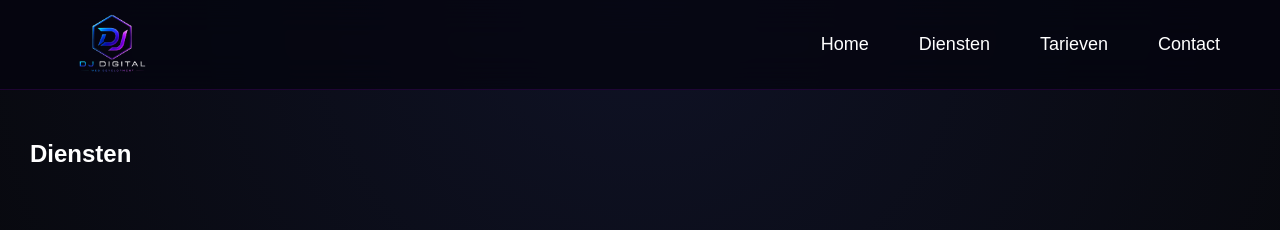
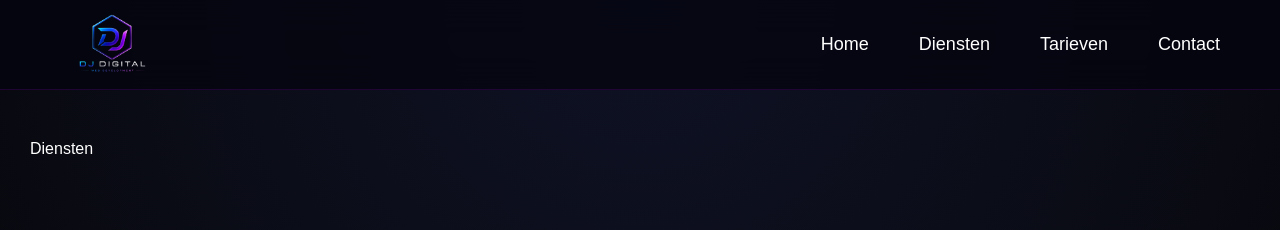
Before and after one commit to djdigitaldev-code/djdigital-website, a Next.js app: page /diensten in a window 1280 px wide. Shown: the top 230 px of the page. Built offline with nearby package versions, Linux system fonts and the light colour scheme.

Commit message:
fix pages

```diff
--- a/app/contact/page.jsx
+++ b/app/contact/page.jsx
@@ -1,7 +1,7 @@
 export default function Contact() {
   return (
-    <section>
-      <h1>Contact</h1>
-    </section>
+    <div>
+      Contact
+    </div>
   );
 }
--- a/app/diensten/page.jsx
+++ b/app/diensten/page.jsx
@@ -1,7 +1,7 @@
 export default function Diensten() {
   return (
-    <section>
-      <h1>Diensten</h1>
-    </section>
+    <div>
+      Diensten
+    </div>
   );
 }
--- a/app/over/page.jsx
+++ b/app/over/page.jsx
@@ -1,7 +1,7 @@
 export default function Over() {
   return (
-    <section>
-      <h1>Over ons</h1>
-    </section>
+    <div>
+      Over
+    </div>
   );
 }
--- a/app/tarieven/page.jsx
+++ b/app/tarieven/page.jsx
@@ -1,8 +1,8 @@
 export default function Tarieven() {
   return (
-    <section>
-      <h1>Tarieven</h1>
-    </section>
+    <div>
+      Tarieven
+    </div>
   );
 }
 
```
